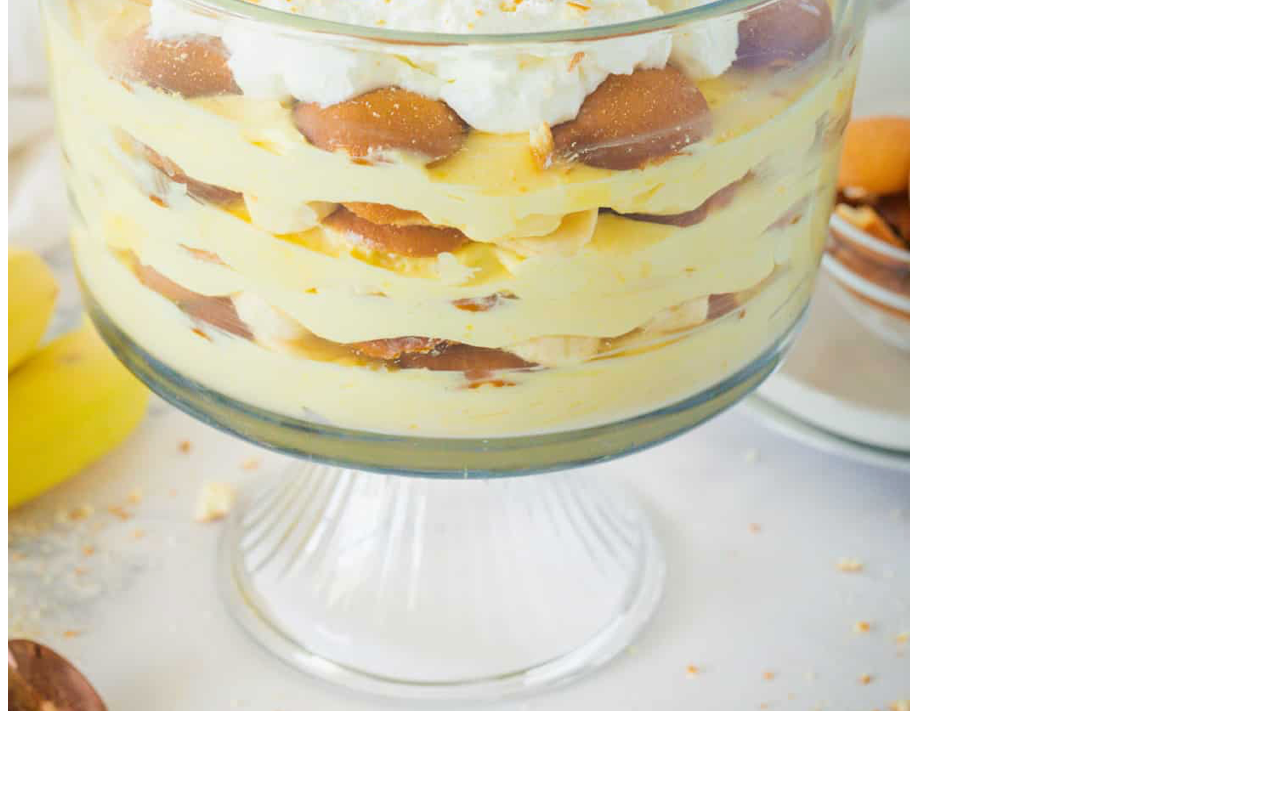
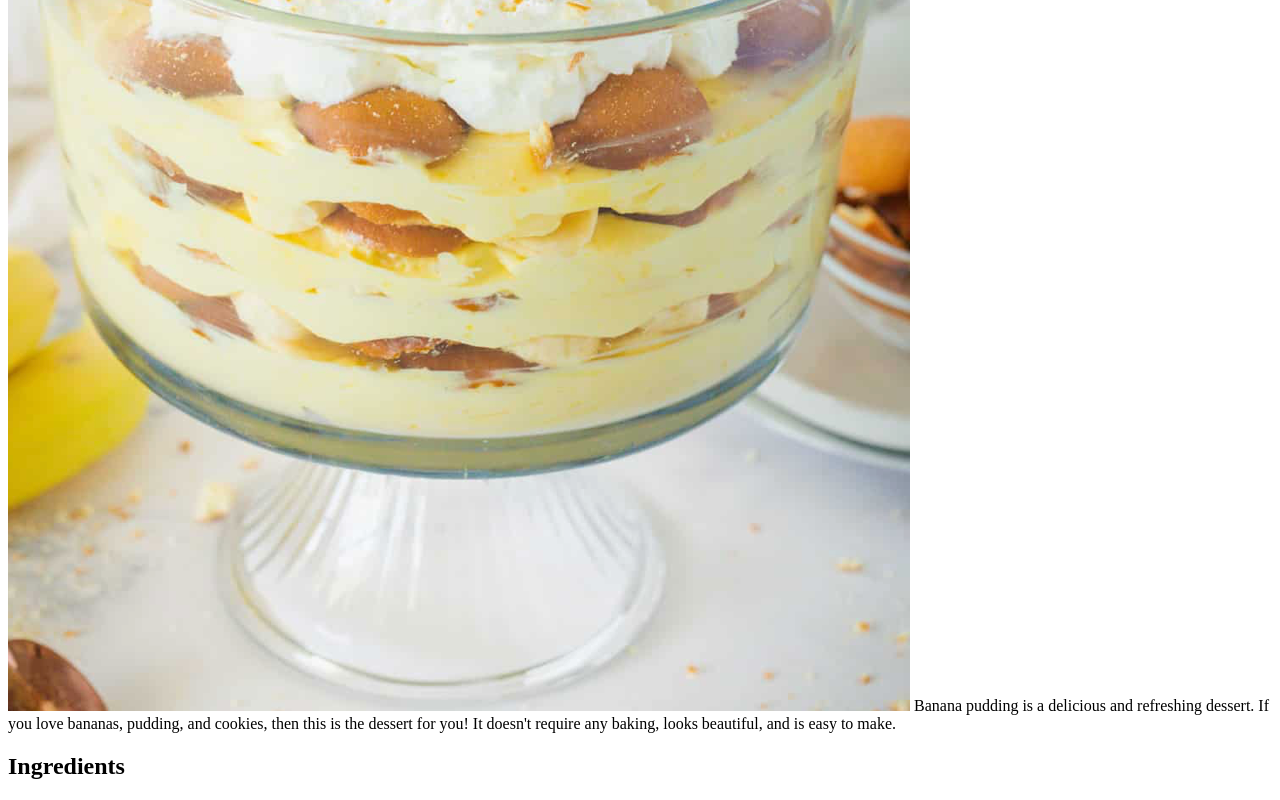
Before and after one commit to Kylie-C/odin-recipes, a plain HTML site: page recipes/banana-pudding.html in a window 1280 px wide. Shown: the part 461-1261 px from the top of the page. Before the commit the page ends 1184 px from the top, so only its background shows below. Drawn offline with Linux system fonts and the light colour scheme.

Commit message:
Added a descriptions of the recipe and h2 in the banana-pudding file.

```diff
--- a/recipes/banana-pudding.html
+++ b/recipes/banana-pudding.html
@@ -10,5 +10,8 @@
 <body>
     <h1>Banana Pudding:</h1>
         <img src="../images/bannana-pudding.png" alt="Banana pudding in a fancy bowl with some of the ingredients in the background">
-</body>
+        Banana pudding is a delicious and refreshing dessert. If you love bananas, pudding, and cookies, then this is the dessert for you! It doesn't require any baking, looks beautiful, and is easy to make.
+    <h2>Ingredients</h2>
+
+    </body>
 </html>
```
